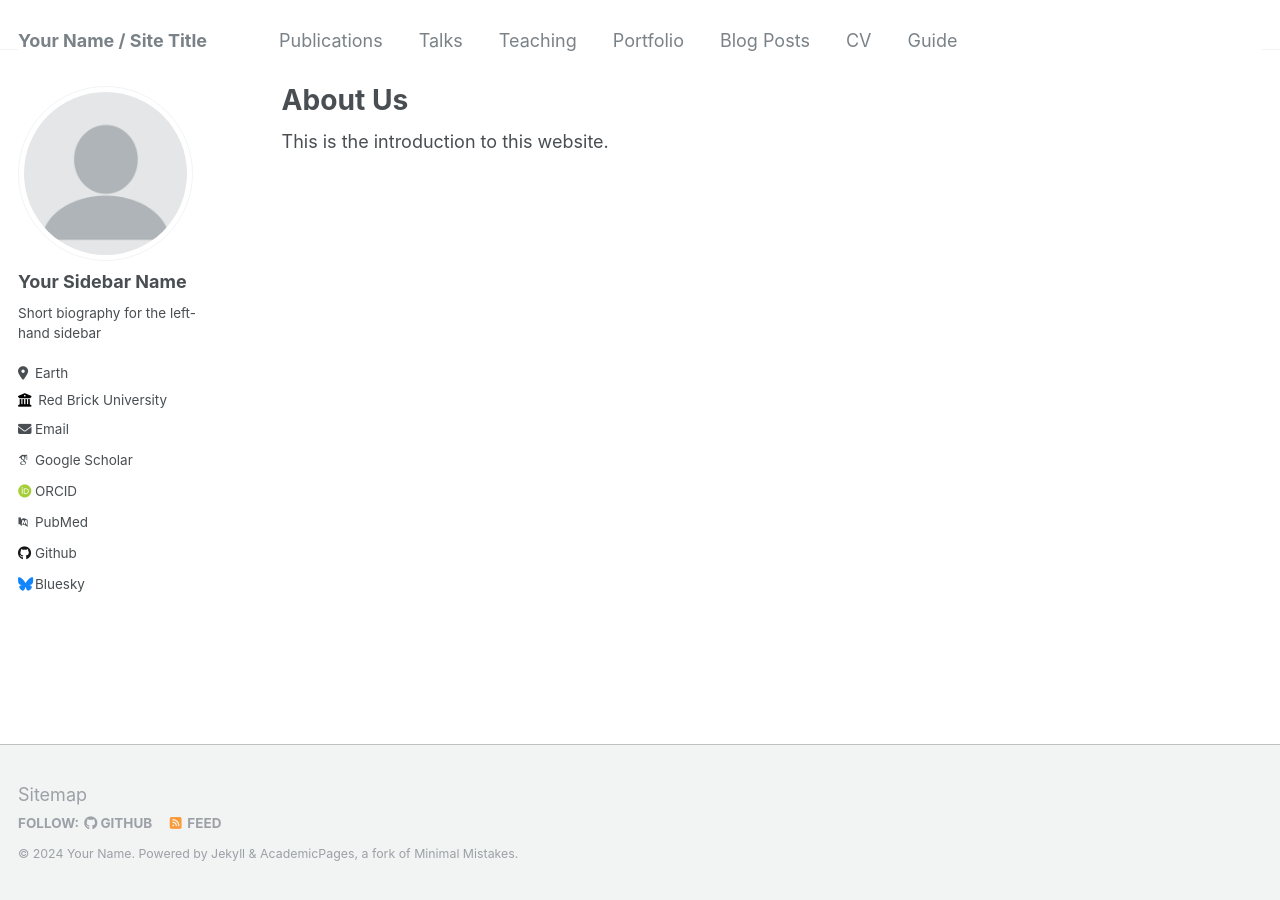
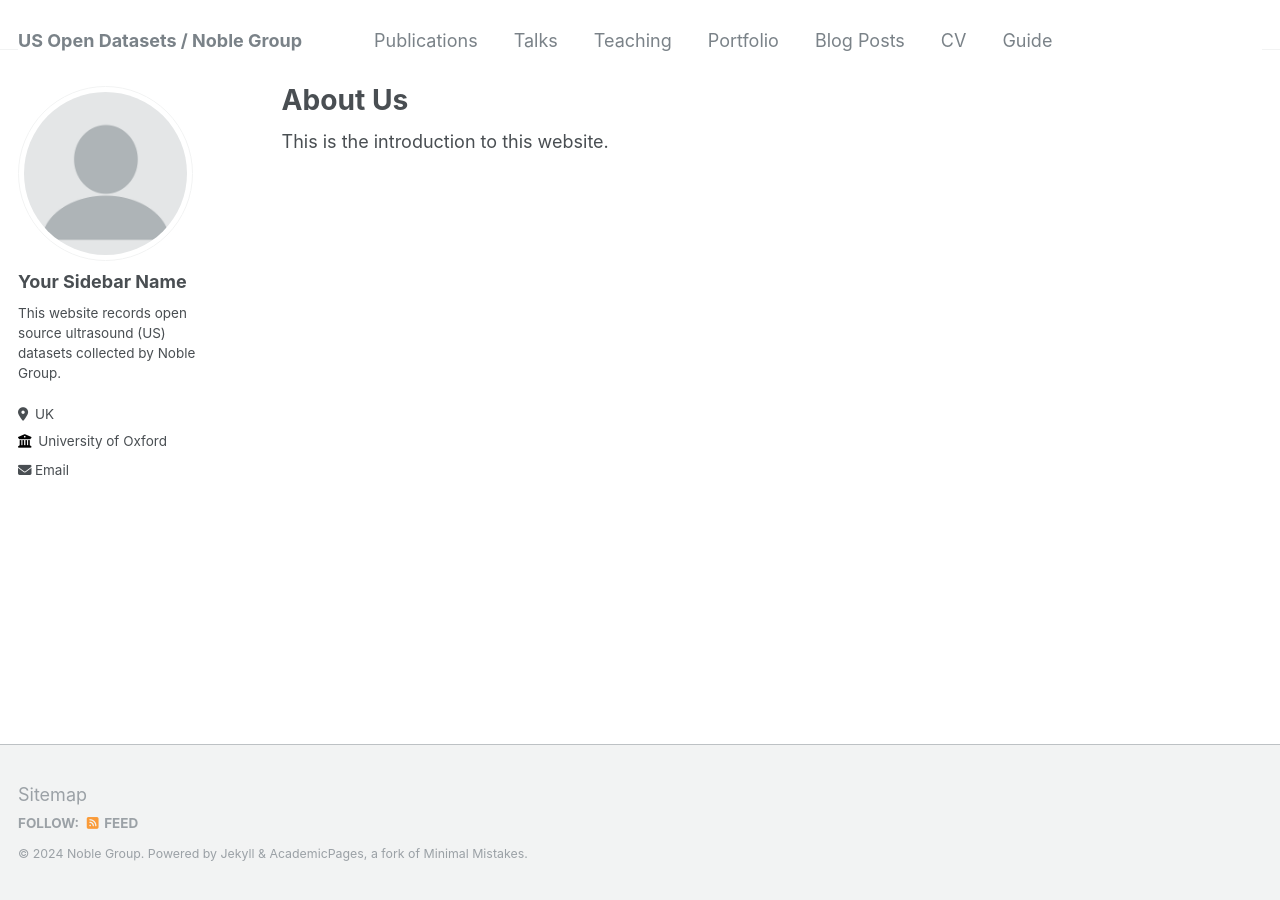
Before and after one commit to USdata-NobleGroup/USdata-NobleGroup.github.io, a Jekyll site: the page built from _pages/about.md, in a window 1280 px wide. Built offline with Jekyll 4.4.1, drawn with Linux system fonts in a browser that asks for light colours; some web fonts are replaced.

Commit message:
Update _config.yml

```diff
--- a/_config.yml
+++ b/_config.yml
@@ -8,13 +8,13 @@
 
 # Basic Site Settings
 locale                   : "en-US"
-title                    : "Your Name / Site Title"
+title                    : "US Open Datasets / Noble Group"
 title_separator          : "-"
-name                     : &name "Your Name"
+name                     : &name "Noble Group"
 description              : &description "personal description"
-url                      : https://academicpages.github.io # the base hostname & protocol for your site e.g. "https://mmistakes.github.io"
+url                      : https://USdata-NobleGroup.github.io # the base hostname & protocol for your site e.g. "https://mmistakes.github.io"
 baseurl                  : "" # the subpath of your site, e.g. "/blog"
-repository               : "academicpages/academicpages.github.io"
+repository               : "USdata-NobleGroup/USdata-NobleGroup.github.io"
 
 # Site Author - The following control what appear as part of the author content on the side bar.
 #               If a field is blank the icon and link will not appear, otherwise it will be shown.
@@ -24,121 +24,121 @@ author:
   avatar           : "profile.png"
   name             : "Your Sidebar Name"
   pronouns         : # example: "she/her"
-  bio              : "Short biography for the left-hand sidebar"
-  location         : "Earth"
-  employer         : "Red Brick University"
+  bio              : "This website records open source ultrasound (US) datasets collected by Noble Group."
+  location         : "UK"
+  employer         : "University of Oxford"
   uri              : # URL
   email            : "none@example.org"
 
-  # Academic websites
-  arxiv            : # URL - Update with the correct link to your profile
-  googlescholar    : "https://scholar.google.com/citations?user=PS_CX0AAAAAJ"
-  impactstory      : # URL
-  orcid            : "http://orcid.org/yourorcidurl"
-  pubmed           : "https://www.ncbi.nlm.nih.gov/pubmed/?term=john+snow"
-  researchgate     : # URL
+#   # Academic websites
+#   arxiv            : # URL - Update with the correct link to your profile
+#   googlescholar    : "https://scholar.google.com/citations?user=PS_CX0AAAAAJ"
+#   impactstory      : # URL
+#   orcid            : "http://orcid.org/yourorcidurl"
+#   pubmed           : "https://www.ncbi.nlm.nih.gov/pubmed/?term=john+snow"
+#   researchgate     : # URL
 
-  # Repositories and software development
-  bitbucket        : # Username - Update with your username on the site
-  codepen          : # Username
-  dribbble         : # Username
-  github           : "academicpages"
-  kaggle           : # Username
-  stackoverflow    : # User number or user number and name (i.e., use "1" or "1/jeff-atwood")
+#   # Repositories and software development
+#   bitbucket        : # Username - Update with your username on the site
+#   codepen          : # Username
+#   dribbble         : # Username
+#   github           : "academicpages"
+#   kaggle           : # Username
+#   stackoverflow    : # User number or user number and name (i.e., use "1" or "1/jeff-atwood")
 
-  # Social media
-  bluesky          : "bsky.app" # Replace this with you Bluesky username
-  facebook         : # Username
-  flickr           : # Username
-  foursquare       : # Username
-  goodreads        : # Username
-  google_plus      : # Username
-  keybase          : # Username
-  instagram        : # Username
-  lastfm           : # Username
-  linkedin         : # Username
-  mastodon         : # URL
-  medium           : # URL
-  pinterest        : # Username
-  soundcloud       : # Username
-  steam            : # Username
-  telegram         : # URL
-  tumblr           : # Username
-  twitter          : # Username for X / Twitter
-  vine             : # Username
-  weibo            : # Username
-  wikipedia        : # Username
-  xing             : # Username
-  youtube          : # Username
-  zhihu            : # URL
+#   # Social media
+#   bluesky          : "bsky.app" # Replace this with you Bluesky username
+#   facebook         : # Username
+#   flickr           : # Username
+#   foursquare       : # Username
+#   goodreads        : # Username
+#   google_plus      : # Username
+#   keybase          : # Username
+#   instagram        : # Username
+#   lastfm           : # Username
+#   linkedin         : # Username
+#   mastodon         : # URL
+#   medium           : # URL
+#   pinterest        : # Username
+#   soundcloud       : # Username
+#   steam            : # Username
+#   telegram         : # URL
+#   tumblr           : # Username
+#   twitter          : # Username for X / Twitter
+#   vine             : # Username
+#   weibo            : # Username
+#   wikipedia        : # Username
+#   xing             : # Username
+#   youtube          : # Username
+#   zhihu            : # URL
 
 
-# Site Settings
-teaser                   :  # filename of teaser fallback teaser image placed in /images/, .e.g. "500x300.png"
-breadcrumbs              : false # true, false (default)
-words_per_minute         : 160
-future                   : true
-read_more                : "disabled" # if enabled, adds "Read more" links to excerpts
-talkmap_link             : false #change to true to add link to talkmap on talks page
-comments:
-  provider               : # false (default), "disqus", "discourse", "facebook", "google-plus", "staticman", "custom"
-  disqus:
-    shortname            :
-  discourse:
-    server               : # https://meta.discourse.org/t/embedding-discourse-comments-via-javascript/31963 , e.g.: meta.discourse.org
-  facebook:
-    appid                :
-    num_posts            : # 5 (default)
-    colorscheme          : # "light" (default), "dark"
-staticman:
-  allowedFields          : ['name', 'email', 'url', 'message']
-  branch                 : "gh-pages" # "master", "gh-pages"
-  commitMessage          : "New comment."
-  filename               : comment-{@timestamp}
-  format                 : "yml"
-  moderation             : true
-  path                   : "_data/comments/{options.slug}"
-  requiredFields         : ['name', 'email', 'message']
-  transforms:
-    email                : "md5"
-  generatedFields:
-    date:
-      type               : "date"
-      options:
-        format           : "iso8601" # "iso8601" (default), "timestamp-seconds", "timestamp-milliseconds"
-atom_feed:
-  hide                   : false     # change to true to hide the RSS feed in the footer
-  path                   : # blank (default) uses feed.xml
+# # Site Settings
+# teaser                   :  # filename of teaser fallback teaser image placed in /images/, .e.g. "500x300.png"
+# breadcrumbs              : false # true, false (default)
+# words_per_minute         : 160
+# future                   : true
+# read_more                : "disabled" # if enabled, adds "Read more" links to excerpts
+# talkmap_link             : false #change to true to add link to talkmap on talks page
+# comments:
+#   provider               : # false (default), "disqus", "discourse", "facebook", "google-plus", "staticman", "custom"
+#   disqus:
+#     shortname            :
+#   discourse:
+#     server               : # https://meta.discourse.org/t/embedding-discourse-comments-via-javascript/31963 , e.g.: meta.discourse.org
+#   facebook:
+#     appid                :
+#     num_posts            : # 5 (default)
+#     colorscheme          : # "light" (default), "dark"
+# staticman:
+#   allowedFields          : ['name', 'email', 'url', 'message']
+#   branch                 : "gh-pages" # "master", "gh-pages"
+#   commitMessage          : "New comment."
+#   filename               : comment-{@timestamp}
+#   format                 : "yml"
+#   moderation             : true
+#   path                   : "_data/comments/{options.slug}"
+#   requiredFields         : ['name', 'email', 'message']
+#   transforms:
+#     email                : "md5"
+#   generatedFields:
+#     date:
+#       type               : "date"
+#       options:
+#         format           : "iso8601" # "iso8601" (default), "timestamp-seconds", "timestamp-milliseconds"
+# atom_feed:
+#   hide                   : false     # change to true to hide the RSS feed in the footer
+#   path                   : # blank (default) uses feed.xml
 
 
-# SEO Related
-google_site_verification :
-bing_site_verification   :
-alexa_site_verification  :
-yandex_site_verification :
+# # SEO Related
+# google_site_verification :
+# bing_site_verification   :
+# alexa_site_verification  :
+# yandex_site_verification :
 
 
-# Social Sharing
-twitter:
-  username               : &twitter
-facebook:
-  username               :
-  app_id                 :
-  publisher              :
-og_image                 :  # Open Graph/Twitter default site image
-# For specifying social profiles
-# - https://developers.google.com/structured-data/customize/social-profiles
-social:
-  type                   : # Person or Organization (defaults to Person)
-  name                   : # If the user or organization name differs from the site's name
-  links: # An array of links to social media profiles
+# # Social Sharing
+# twitter:
+#   username               : &twitter
+# facebook:
+#   username               :
+#   app_id                 :
+#   publisher              :
+# og_image                 :  # Open Graph/Twitter default site image
+# # For specifying social profiles
+# # - https://developers.google.com/structured-data/customize/social-profiles
+# social:
+#   type                   : # Person or Organization (defaults to Person)
+#   name                   : # If the user or organization name differs from the site's name
+#   links: # An array of links to social media profiles
 
 
-# Analytics
-analytics:
-  provider               :  "google-universal" # false (default), "google", "google-universal", "google-analytics-4", "custom"
-  google:
-    tracking_id          :
+# # Analytics
+# analytics:
+#   provider               :  "google-universal" # false (default), "google", "google-universal", "google-analytics-4", "custom"
+#   google:
+#     tracking_id          :
 
 
 # Reading Files
```
